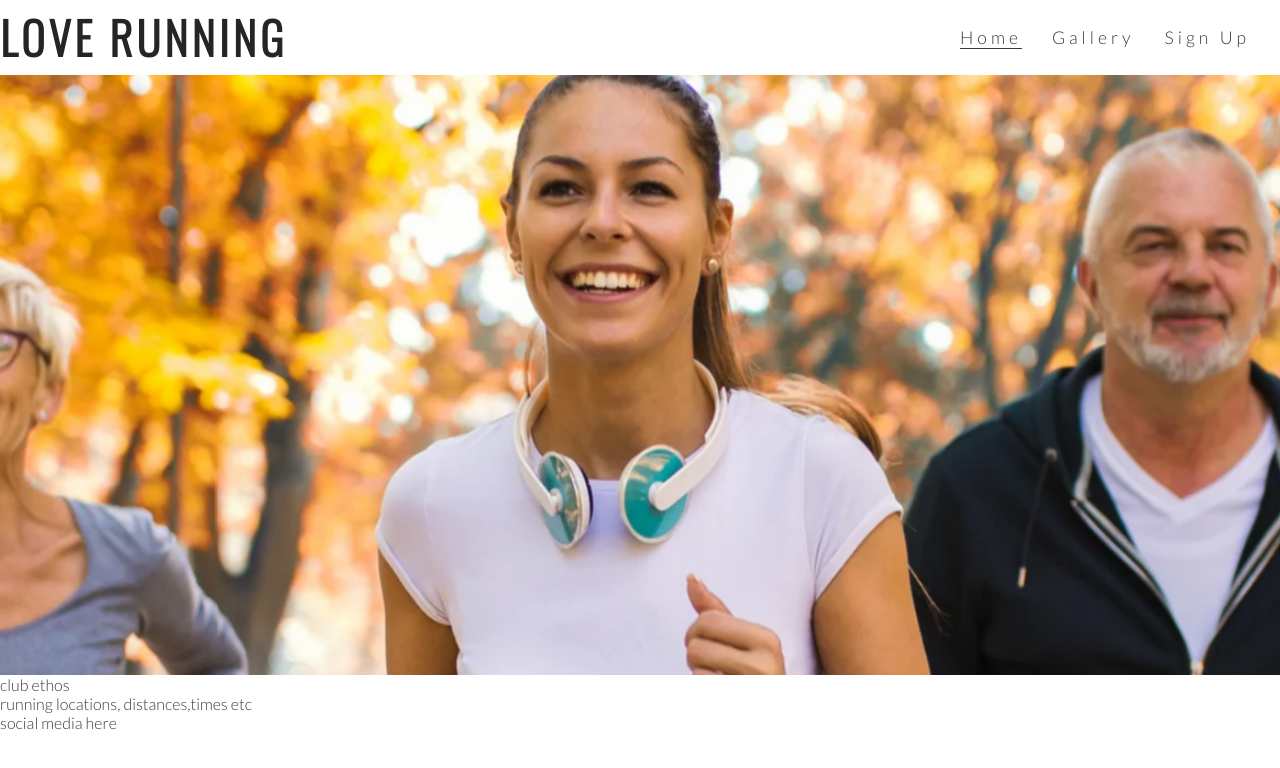
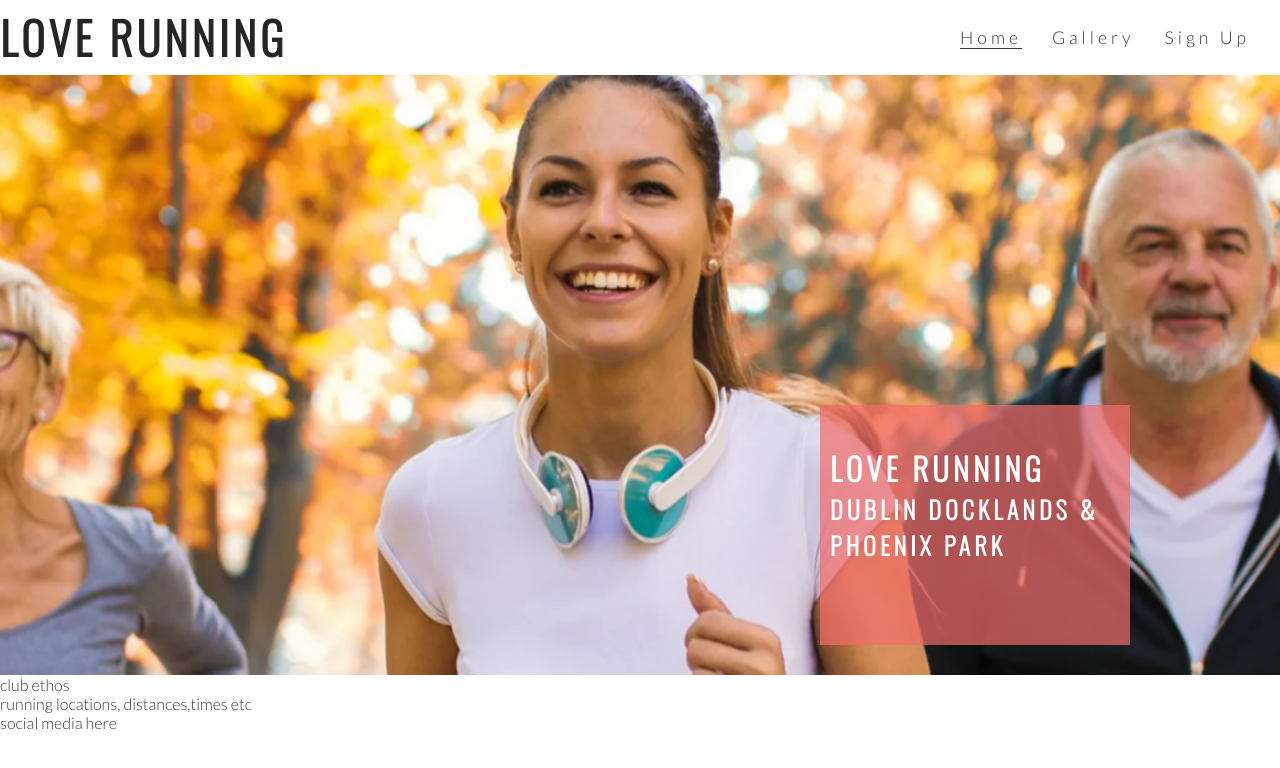
Before and after one commit to Sean127/love_running, a plain HTML site: page assets/index.html in a window 1280 px wide. Drawn offline with nearby package versions, Linux system fonts and the light colour scheme.

Commit message:
Add cover tsext

```diff
--- a/assets/assets/css/styles.css
+++ b/assets/assets/css/styles.css
@@ -62,6 +62,12 @@ h1, h2{
     height: 600px;
     width: 100%;
     overflow: hidden;
+
+    position: relative;
+}
+
+#cover_text ,#cover_text h2{
+    color: #fff;
 }
 
 #hero_image{
@@ -85,3 +91,23 @@ h1, h2{
         transform: scale(1.1);
     }
 }
+
+#cover_text{
+    font-size: 130%;
+    font-family: Oswald, sans-serif;
+    text-transform: uppercase;
+    letter-spacing: 4px;
+
+    width: 300px;
+    height: 200px;
+
+    padding-top: 40px;
+    padding-left: 10px;
+
+    background-color: rgba(241, 109, 107, .7);
+
+    bottom: 30px;
+    right: 150px;
+
+    position: absolute;
+}
--- a/assets/index.html
+++ b/assets/index.html
@@ -34,8 +34,10 @@
         </nav>
     </header>
     <section id="hero_outer">
-        <div id="hero_image">
-
+        <div id="hero_image"></div>
+        <div id="cover_text">
+            <h2>Love Running</h2>
+            <h3>Dublin Docklands & Phoenix Park</h3>
         </div>
     </section>
     <section>club ethos</section>
```
